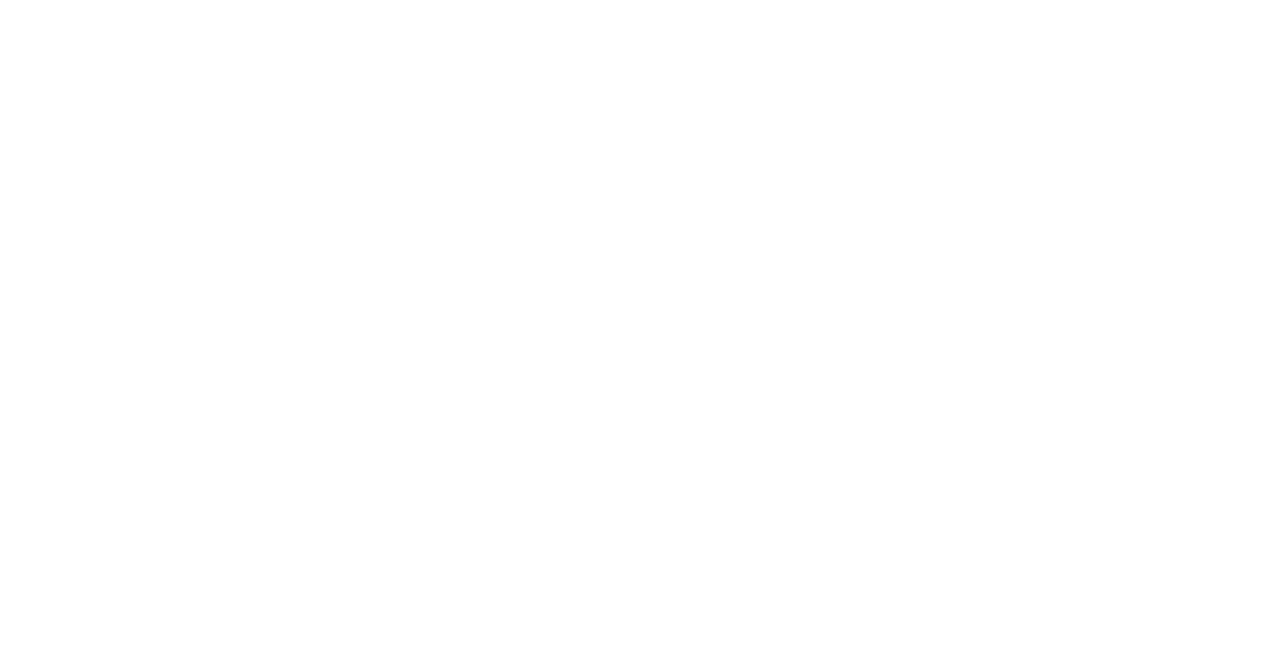
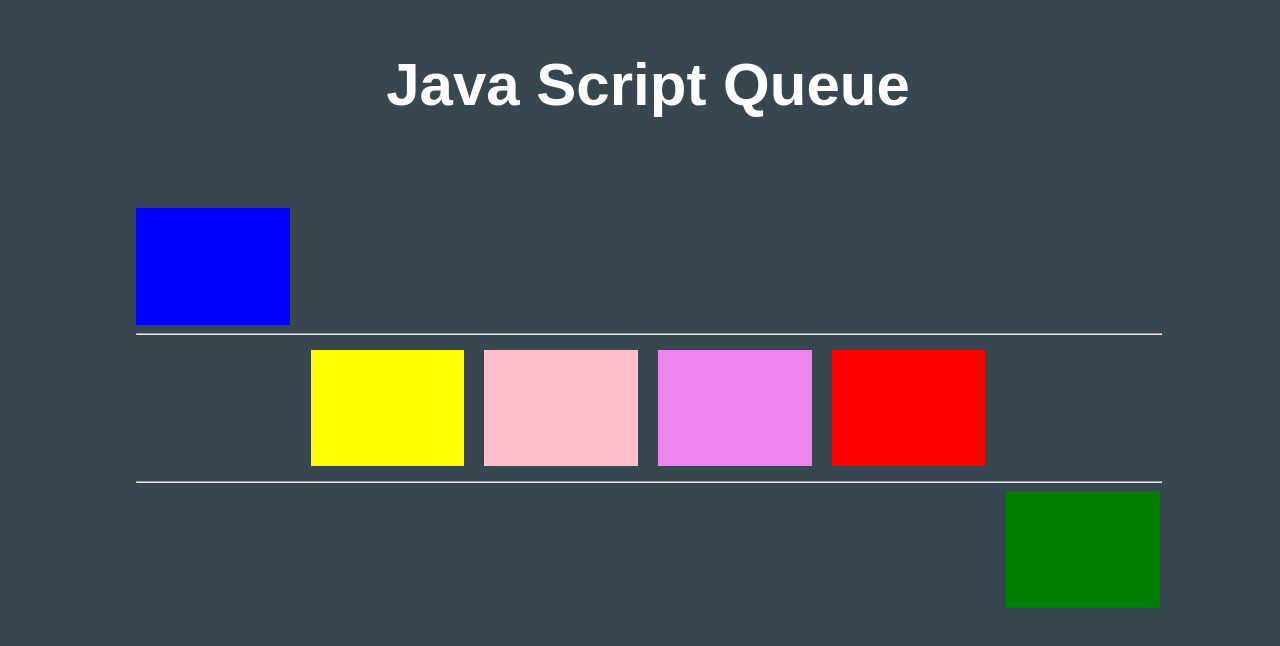
Before and after one commit to TGDRangaka/JS-Assignment-08-Que-Process, a plain HTML site: page CASE-2/index.html in a window 1280 px wide. Drawn offline with Linux system fonts and the light colour scheme.

Commit message:
case 2 done

```diff
--- a/CASE-2/index.html
+++ b/CASE-2/index.html
@@ -8,6 +8,21 @@
 </head>
 <body>
 
+    <h1>Java Script Queue</h1>
+
+    <section class="container">
+        <div class="box" style="--color : #FE0000"></div>
+        <hr>
+        <div class="middleBoxes">
+            <div class="box" style="--color : #008001"></div>
+            <div class="box" style="--color : #0000FE"></div>
+            <div class="box" style="--color : #FFFF00"></div>
+            <div class="box" style="--color : #FFBFCD"></div>
+        </div>
+        <hr>
+        <div class="box last-box" style="--color : #EE82EF"></div>
+    </section>
+
 
     <script src="../lib/jquery.min.js"></script>
     <script src="script.js"></script>
--- a/CASE-2/script.js
+++ b/CASE-2/script.js
@@ -0,0 +1,19 @@
+let count = 6;
+let colors = ["#FE0000","#008001","#0000FE","#FFFF00","#FFBFCD","#EE82EF"];
+
+let changeColor = () => {
+    let tempArray = [];
+    colors.forEach((result, index) => {
+        $(".box").eq(index).css("background", result);
+
+        if(index == 5){
+            tempArray[0] = result;
+        }else{
+            tempArray[index + 1] = result;
+        }
+    });
+
+    colors = tempArray;
+}
+
+setInterval(changeColor, 1000);
--- a/CASE-2/style.css
+++ b/CASE-2/style.css
@@ -0,0 +1,50 @@
+body {
+    width: 100vw;
+    height: 100vh;
+    display: flex;
+    align-items: center;
+    justify-content: center;
+    background-color: #36474f;
+}
+
+h1 {
+    position: absolute;
+    top: 10px;
+    font-size: 60px;
+    font-family: Arial, Helvetica, sans-serif;
+    color: white;
+}
+
+.container {
+    width: 80vw;
+    height: 50vh;
+    display: flex;
+    flex-direction: column;
+}
+
+.middleBoxes {
+    width: 100%;
+    height: 33%;
+    display: flex;
+    align-items: center;
+    justify-content: center;
+}
+
+hr {
+    width: 100%;
+}
+
+.box {
+    width: 15%;
+    height: 30%;
+    background-color: var(--color);
+}
+
+.middleBoxes .box {
+    height: 90%;
+    margin-inline: 10px;
+}
+
+.last-box {
+    align-self: flex-end;
+}
```
